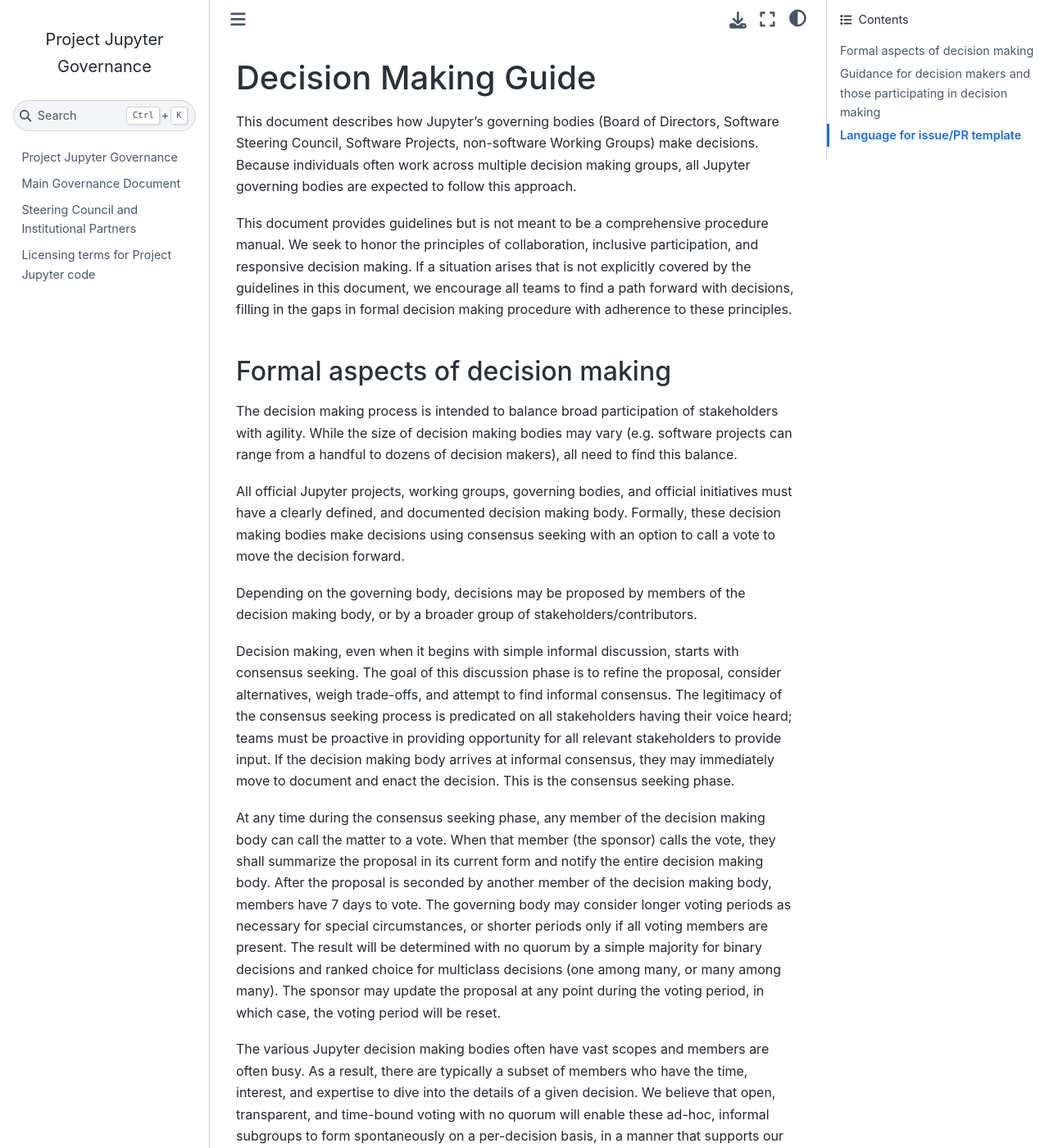
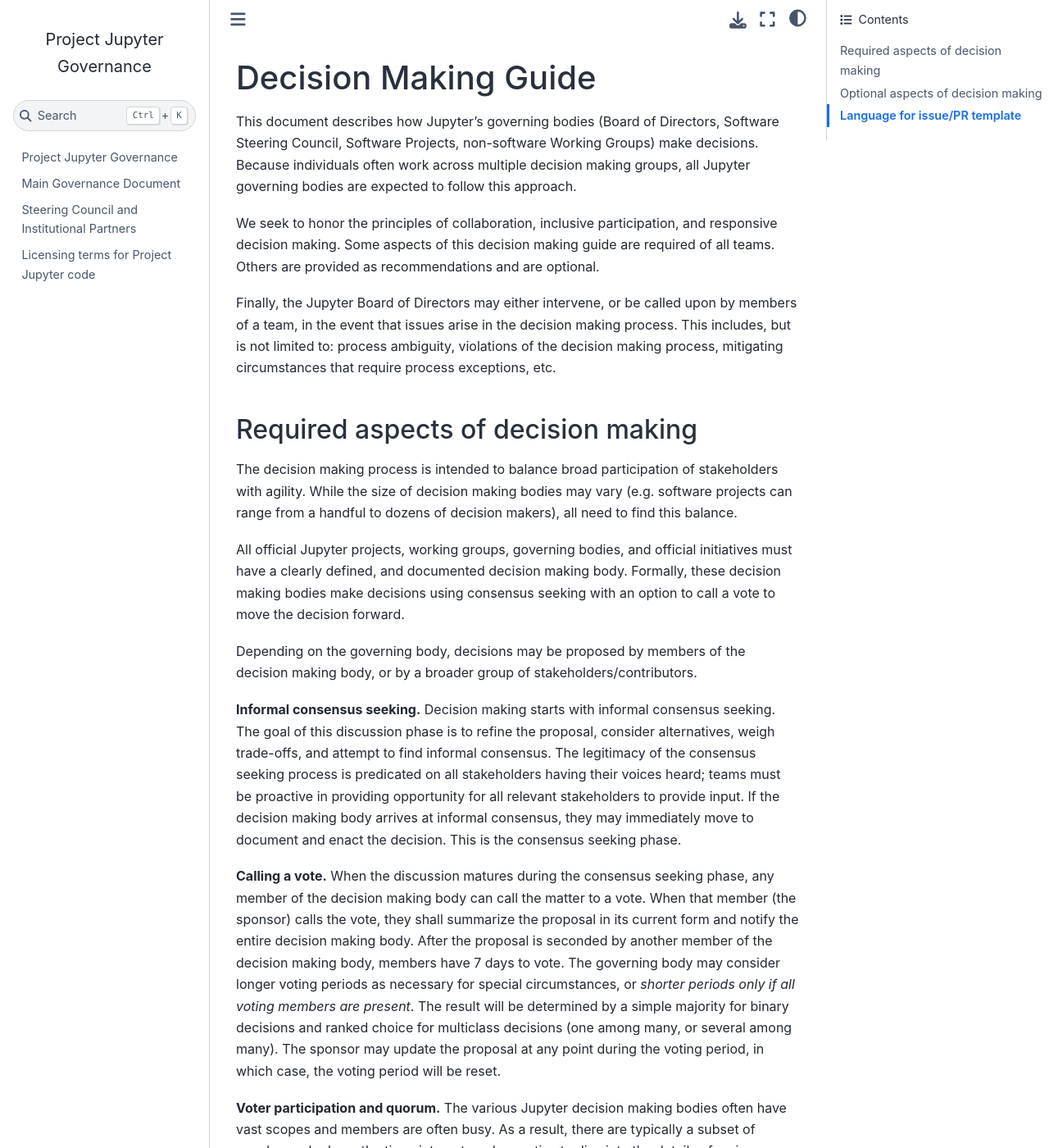
Before and after one commit to jupyter/governance, a Jupyter Book: the page built from decision_making.md, in a window 1280 px wide and 1400 px high. Shown: the whole window at 82% size. Built offline with Jupyter Book 1.0.4 settings and Sphinx 7.4.7 and the Sphinx Book theme 1.1.4, drawn with Linux system fonts in a browser that asks for light colours; pages that are not in the unit, such as notebooks, are missing from menus; some of the changed text lies outside the part shown.

Commit message:
Address draft review comments

```diff
--- a/decision_making.md
+++ b/decision_making.md
@@ -2,9 +2,11 @@
 
 This document describes how Jupyter’s governing bodies (Board of Directors, Software Steering Council, Software Projects, non-software Working Groups) make decisions. Because individuals often work across multiple decision making groups, all Jupyter governing bodies are expected to follow this approach.
 
-This document provides guidelines but is not meant to be a comprehensive procedure manual. We seek to honor the principles of collaboration, inclusive participation, and responsive decision making. If a situation arises that is not explicitly covered by the guidelines in this document, we encourage all teams to find a path forward with decisions, filling in the gaps in formal decision making procedure with adherence to these principles.
+We seek to honor the principles of collaboration, inclusive participation, and responsive decision making. Some aspects of this decision making guide are required of all teams. Others are provided as recommendations and are optional.
 
-## Formal aspects of decision making
+Finally, the Jupyter Board of Directors may either intervene, or be called upon by members of a team, in the event that issues arise in the decision making process. This includes, but is not limited to: process ambiguity, violations of the decision making process, mitigating circumstances that require process exceptions, etc.
+
+## Required aspects of decision making
 
 The decision making process is intended to balance broad participation of stakeholders with agility. While the size of decision making bodies may vary (e.g. software projects can range from a handful to dozens of decision makers), all need to find this balance.
 
@@ -12,22 +14,24 @@
 
 Depending on the governing body, decisions may be proposed by members of the decision making body, or by a broader group of stakeholders/contributors.
 
-Decision making, even when it begins with simple informal discussion, starts with consensus seeking. The goal of this discussion phase is to refine the proposal, consider alternatives, weigh trade-offs, and attempt to find informal consensus. The legitimacy of the consensus seeking process is predicated on all stakeholders having their voice heard; teams must be proactive in providing opportunity for all relevant stakeholders to provide input. If the decision making body arrives at informal consensus, they may immediately move to document and enact the decision. This is the consensus seeking phase.
+**Informal consensus seeking.** Decision making starts with informal consensus seeking. The goal of this discussion phase is to refine the proposal, consider alternatives, weigh trade-offs, and attempt to find informal consensus. The legitimacy of the consensus seeking process is predicated on all stakeholders having their voices heard; teams must be proactive in providing opportunity for all relevant stakeholders to provide input. If the decision making body arrives at informal consensus, they may immediately move to document and enact the decision. This is the consensus seeking phase.
 
-At any time during the consensus seeking phase, any member of the decision making body can call the matter to a vote. When that member (the sponsor) calls the vote, they shall summarize the proposal in its current form and notify the entire decision making body. After the proposal is seconded by another member of the decision making body, members have 7 days to vote. The governing body may consider longer voting periods as necessary for special circumstances, or shorter periods only if all voting members are present. The result will be determined with no quorum by a simple majority for binary decisions and ranked choice for multiclass decisions (one among many, or many among many). The sponsor may update the proposal at any point during the voting period, in which case, the voting period will be reset.
+**Calling a vote.** When the discussion matures during the consensus seeking phase, any member of the decision making body can call the matter to a vote. When that member (the sponsor) calls the vote, they shall summarize the proposal in its current form and notify the entire decision making body. After the proposal is seconded by another member of the decision making body, members have 7 days to vote. The governing body may consider longer voting periods as necessary for special circumstances, or _shorter periods only if all voting members are present_. The result will be determined by a simple majority for binary decisions and ranked choice for multiclass decisions (one among many, or several among many). The sponsor may update the proposal at any point during the voting period, in which case, the voting period will be reset.
 
-The various Jupyter decision making bodies often have vast scopes and members are often busy. As a result, there are typically a subset of members who have the time, interest, and expertise to dive into the details of a given decision. We believe that open, transparent, and time-bound voting with no quorum will enable these ad-hoc, informal subgroups to form spontaneously on a per-decision basis, in a manner that supports our goals of responsiveness and engagement.
+**Voter participation and quorum.** The various Jupyter decision making bodies often have vast scopes and members are often busy. As a result, there are typically a subset of members who have the time, interest, and expertise to dive into the details of a given decision. We believe that open, transparent, and time-bound voting with no quorum will enable these ad-hoc, informal subgroups to form spontaneously on a per-decision basis, in a manner that supports our goals of responsiveness and engagement.
 
-Once a decision has been made during the consensus seeking phase, or by a vote, the decision making body will record the decision in an appropriate location that is as open as possible given the decision and work of the particular body.
+All members of a decision making body are required to participate in at least 2/3 of formal votes of that decision making body per calendar year (teams can decide how to account for the specifics of this in low-activity projects, etc.). Members that have not met the 2/3 vote participation threshold for a year will automatically be asked to step down at the end of that year. Those individuals remain eligible to rejoin the decision making body in the future as they become available to participate at the required level. The quorum for all formal votes will be 50% and a "blank" option will always be included, with "blank" option counting towards the quorum but not included in totals for calculating results.
 
-## Guidance for decision makers and those participating in decision making
 
-- We encourage teams to always seek to balance the core guiding principles of this process as stated above: balancing agile decision making with an open and collaborative culture of participation from all relevant stakeholders.
+**Recording.** Once a decision has been made during the consensus seeking phase, or by a vote, the decision making body will record the decision in an appropriate location that is as open as possible given the decision and work of the particular body.
+
+## Optional aspects of decision making
+
+While the previous section is prescriptive for all Jupyter teams, the following are recommended guidelines rather than mandatory procedures.
+
+- Do not call a vote to short-circuit an ongoing discussion that is still productive in terms of exploring ideas and feedback. Votes should be called only when discussion has explored the space and stakeholders have provided input.
 - During the consensus seeking phase, don’t interpret a lack of participation, discussion, or feedback as consensus or the lack thereof. Dissent can be silent and sometimes people are supportive but busy.
 - If you are interested in a decision being made, it is your responsibility to encourage voting member/stakeholders/community participation in the decision making process. If you can’t get such participation, you may want to hold off on doing any significant work on the matter.
-- Does this no quorum voting scheme allow a small group of people to commandeer the decision-making process to pass a vote without consensus? We believe our approach mitigates this in two ways:
-  - Voting is meant to be a recourse only invoked after an attempt at open consensus seeking has taken place. Many decisions will never require a vote.
-  - The safeguards of (1) publicly notifying all decision makers that a vote has been called and (2) requiring a 7-day voting period to elapse protect against unilateral decision-making.
 - Special guidelines for software projects making decisions:
   - Add a link to this document in your issue and PR templates along with a link to the decision making body membership (see recommended language below).
   - Create a “Consensus Seeking” and “Vote” tags to make it easy to find issues/PRs where a decision is being made.
@@ -35,7 +39,8 @@
   - When communications (in whatever number of channels) point to a discussion that requires a project-wide decision, and before major implementation work starts, a standalone issue should be opened that summarizes the issue, points to relevant prior discussions, and calls for an explicit vote/decision. This issue should be tightly scoped to the relevant decision only, and include the "Vote" tag.
   - When an implementation of a decision appears in pull request, link to the relevant “Vote” issue.
 - Decision making bodies and those proposing decisions should explicitly distinguish between decisions that are two-way doors (easy to reverse later) and one-way doors (difficult or impossible to reverse later). For one-way doors, teams should carefully weigh alternatives and tradeoffs and take extra care to ensure broad participation and stakeholder input. For two-way doors, teams should feel free to move quickly, without compromising the principles and procedures described herein.
-- Do not call a vote to short-circuit an ongoing discussion that is still productive in terms of exploring ideas and feedback. Votes should be called only when discussion has reasonably explored the space and stakeholders have had a voice, to clarify if lack of input is consensus or simply folks being busy, or to record key decisions where an explicit vote will be useful (e.g. to signal an important decision to the broader community).
+
+reasonably explored the space and stakeholders have had a voice, to clarify if lack of input is consensus or simply folks being busy, or to record key decisions where an explicit vote will be useful (e.g. to signal an important decision to the broader community).
 
 ## Language for issue/PR template
 
```
